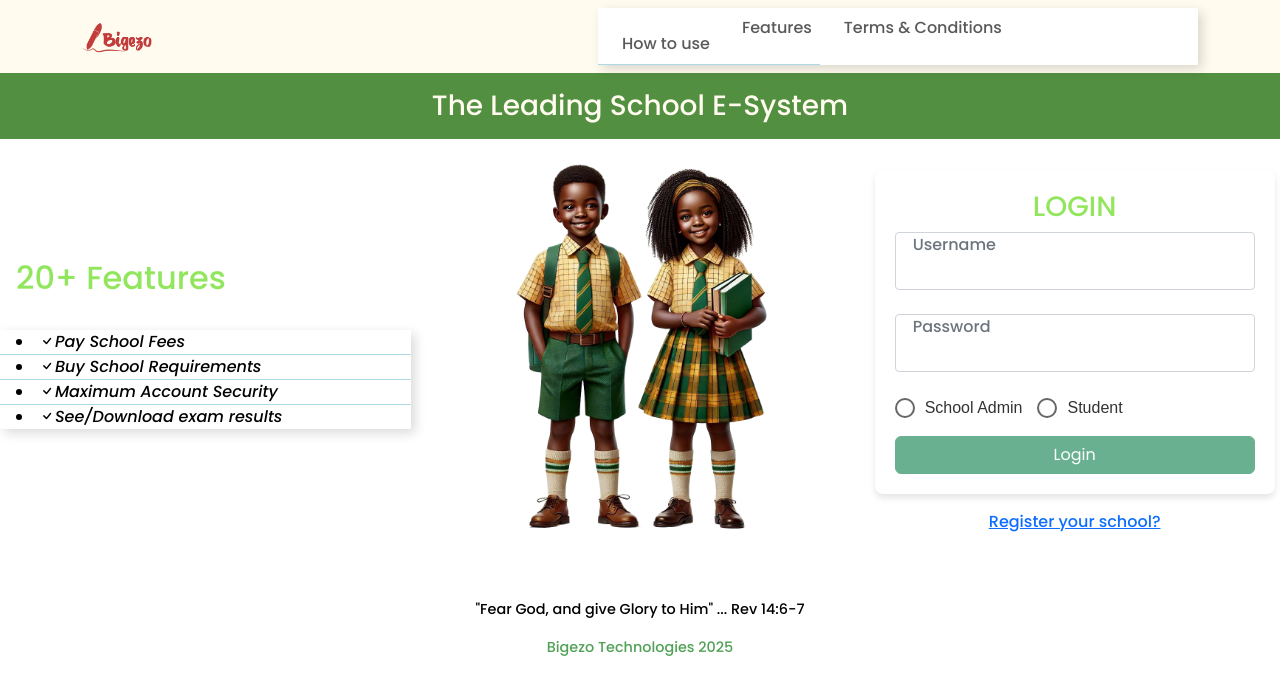
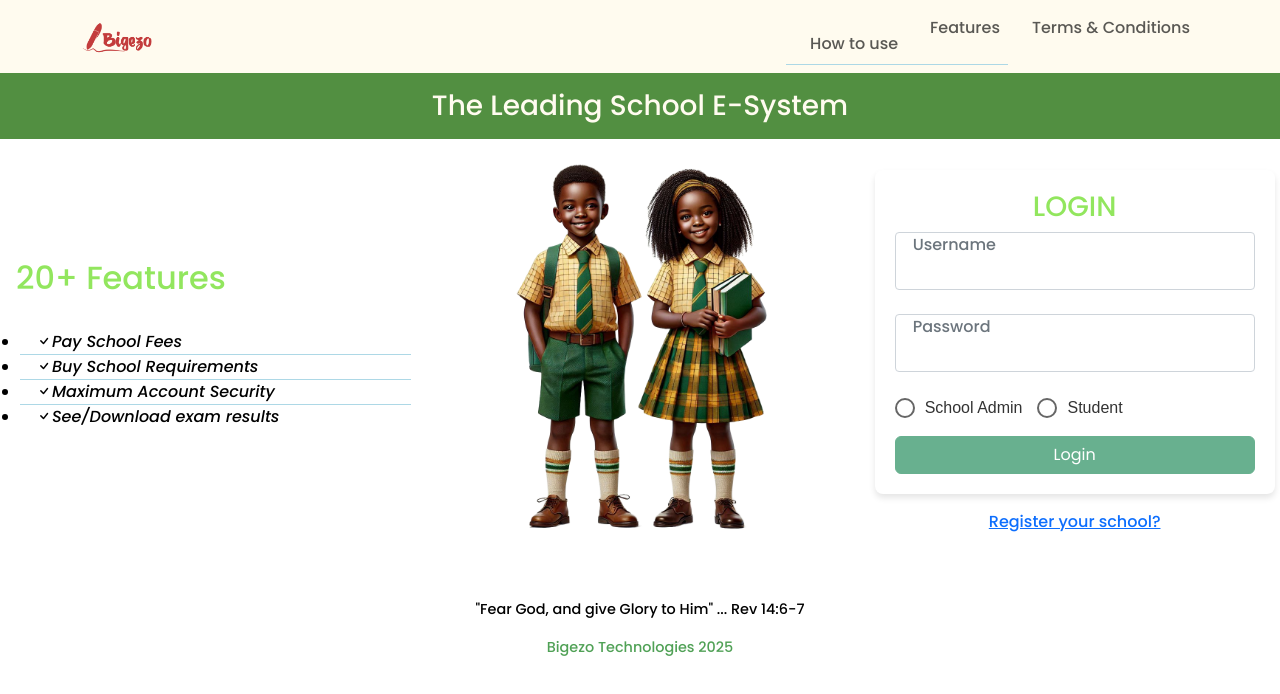
Before and after one commit to bigezoacademy/bigezofrontend, an Angular app: page / in a window 1280 px wide. Shown: the top 694 px of the page. Built offline with nearby package versions, Linux system fonts and the light colour scheme; a web font is replaced by a local one.

Commit message:
edited cors-proxy.js

```diff
--- a/src/app/pages/home/home.component.css
+++ b/src/app/pages/home/home.component.css
@@ -1,6 +1,6 @@
 
 
-ul {
+ol {
     list-style-position: inside;
     width: 600px;
     max-width: 100%;
```
Also changed, not shown: 1 other file (tests, documents, lock files or other folders).
